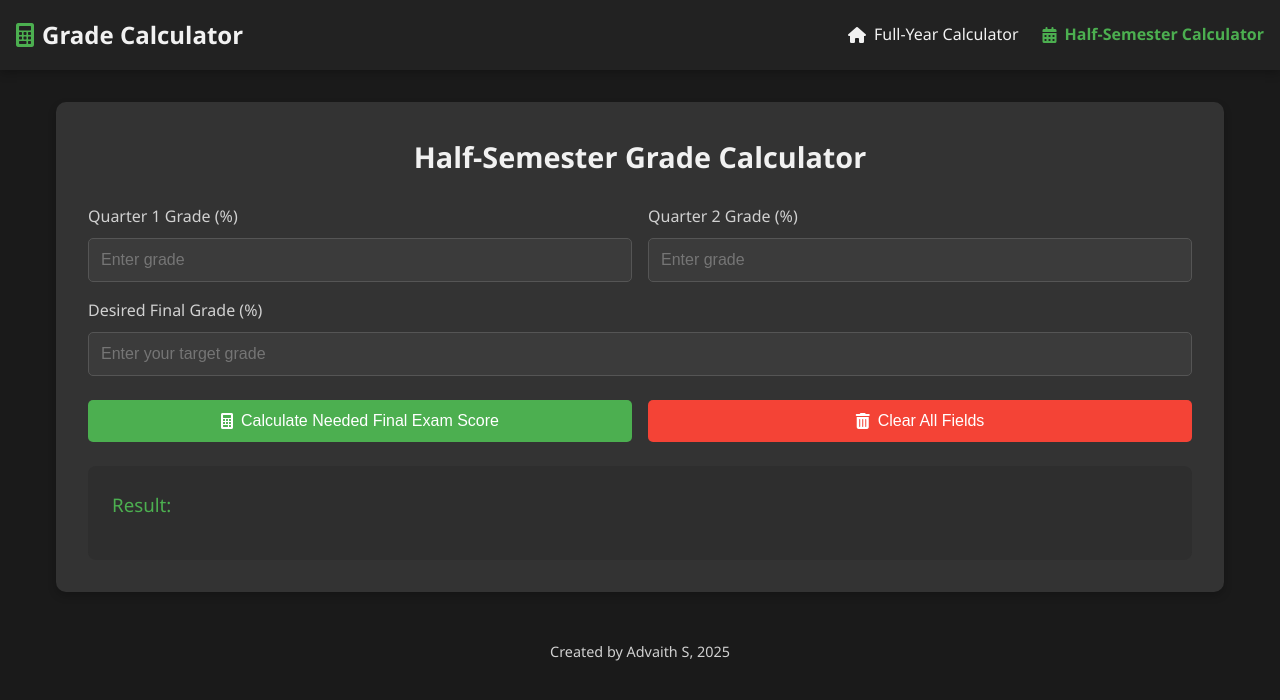
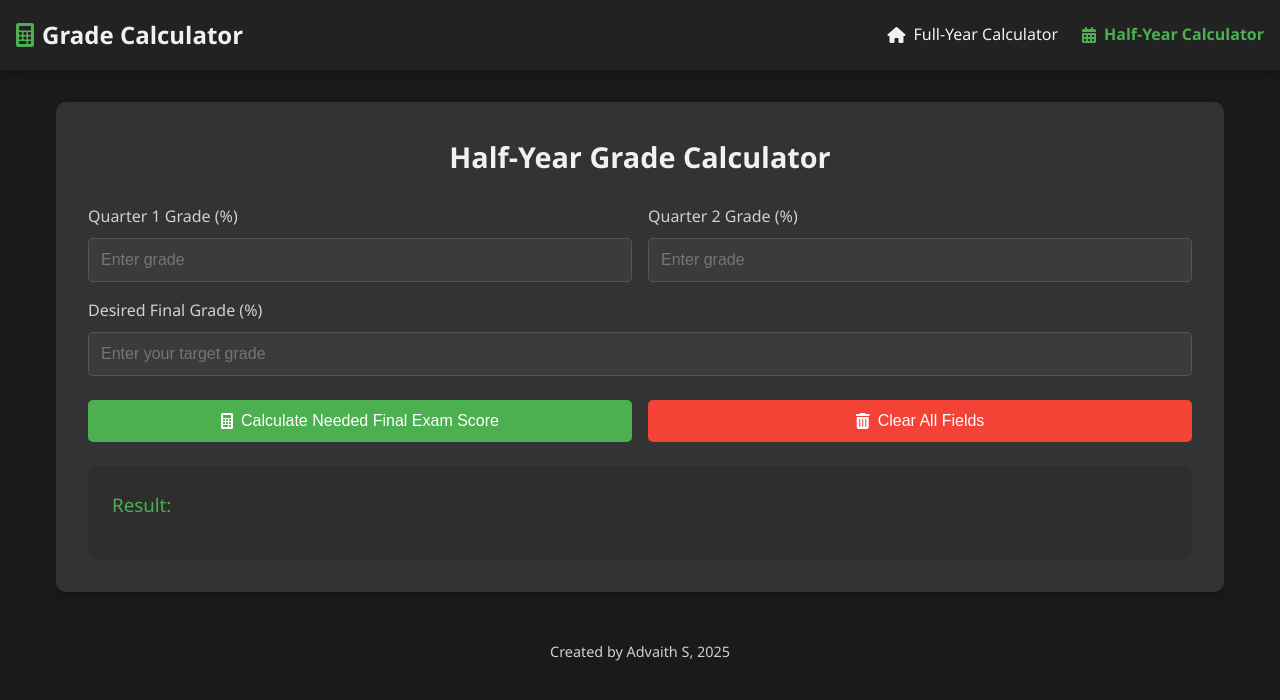
Before and after one commit to ItzFirestar/ItzFirestar.github.io, a plain HTML site: page half_semester_calculator.html in a window 1280 px wide. Drawn offline with Linux system fonts and the light colour scheme.

Commit message:
Update half_semester_calculator.html

```diff
--- a/half_semester_calculator.html
+++ b/half_semester_calculator.html
@@ -3,7 +3,7 @@
 <head>
     <meta charset="UTF-8">
     <meta name="viewport" content="width=device-width, initial-scale=1.0">
-    <title>Half-Semester Grade Calculator</title>
+    <title>Half-Year Grade Calculator</title>
     <link rel="stylesheet" href="https://cdnjs.cloudflare.com/ajax/libs/font-awesome/6.0.0-beta3/css/all.min.css">
     <style>
         :root {
@@ -317,14 +317,14 @@
             </button>
             <ul class="nav-links">
                 <li><a href="index.html"><i class="fas fa-home"></i> Full-Year Calculator</a></li>
-                <li><a href="half_semester_calculator.html" class="active"><i class="fas fa-calendar-alt"></i> Half-Semester Calculator</a></li>
+                <li><a href="half_semester_calculator.html" class="active"><i class="fas fa-calendar-alt"></i> Half-Year Calculator</a></li>
             </ul>
         </div>
     </nav>
 
     <div class="container">
         <div class="card">
-            <h2>Half-Semester Grade Calculator</h2>
+            <h2>Half-Year Grade Calculator</h2>
 
             <div class="input-row">
                 <div class="input-group">
```
